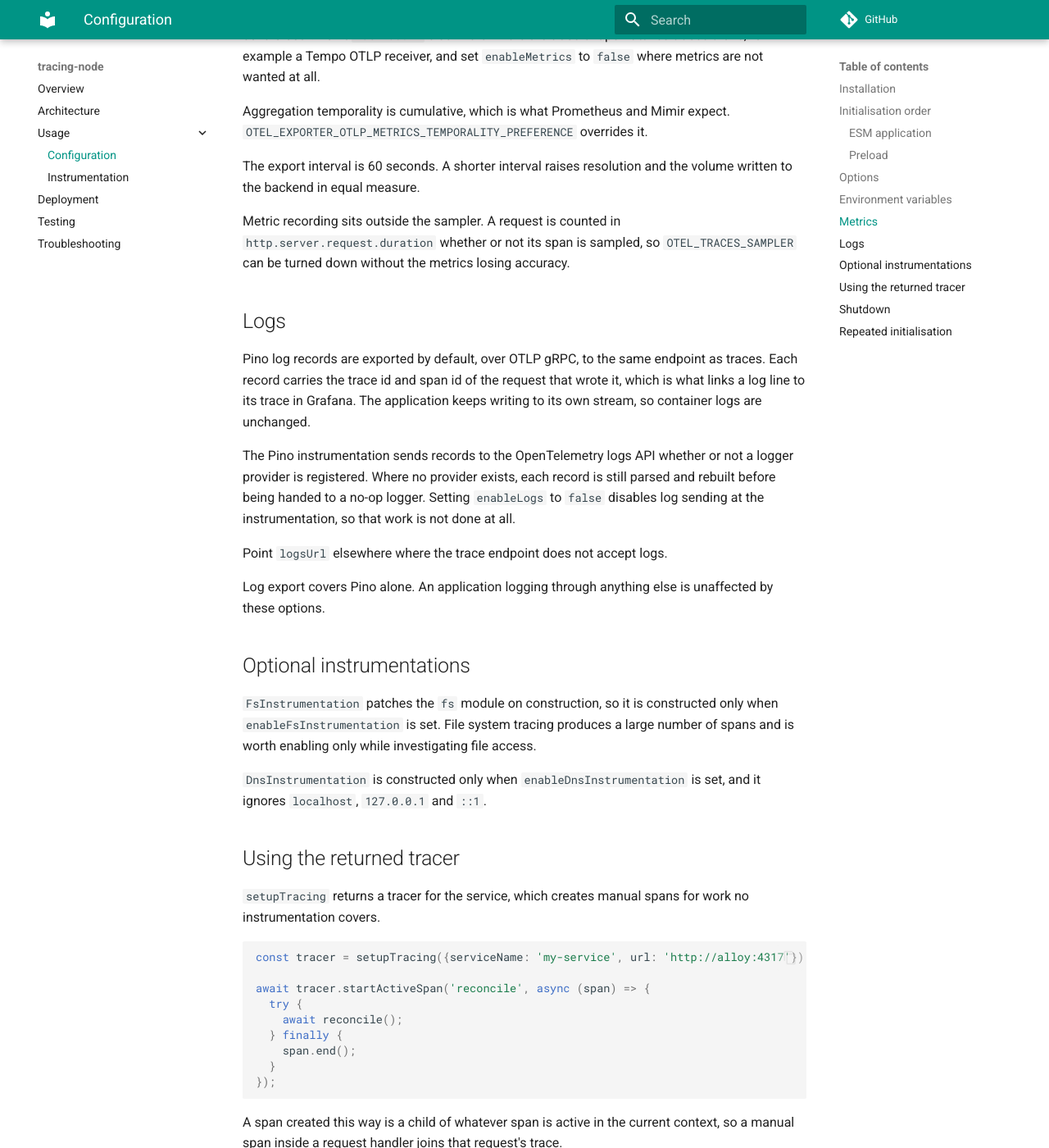
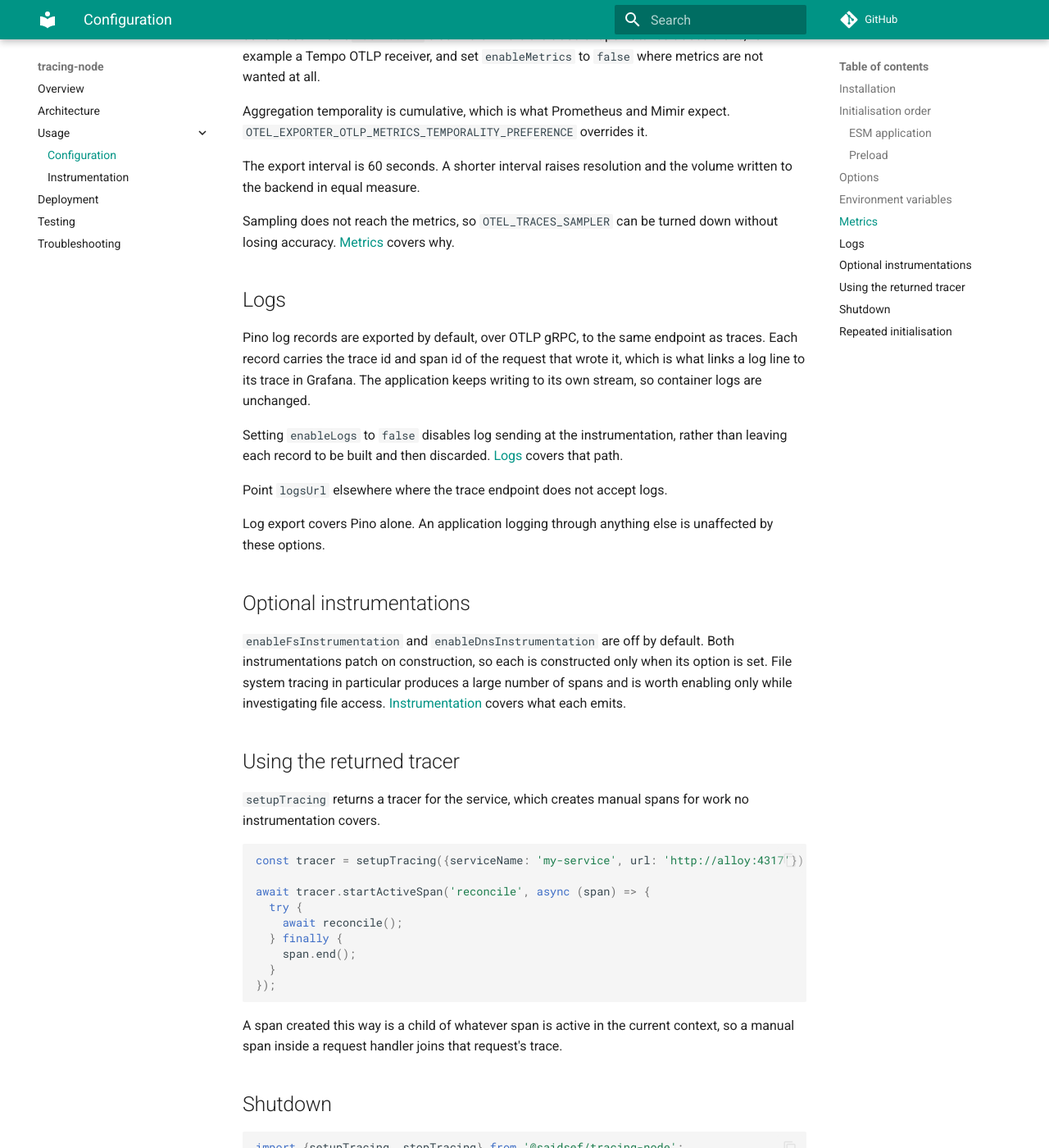
Before and after one commit to saidsef/tracing-node, an MkDocs documentation site: the page built from docs/usage.md, in a window 1280 px wide and 1400 px high, scrolled down 2768 px. Shown: the whole window at 82% size. Built offline with MkDocs 1.6.1 and Material for MkDocs 9.7.7, drawn with Linux system fonts in a browser that asks for light colours; comment, search, counter and statistics services are not loaded.

Commit message:
docs(site): remove statements repeated across pages
Nine facts were each stated on two or three pages, a few of them word for
word. The shutdown flush sequence sat in both architecture and usage. What
register() installs was in the architecture pipeline table and again in that
page's own Propagation section. The Tempo and Mimir sentence on the index was
a copy of the one in deployment.

Each of those now has one page that owns it, and the others link to it.

I left troubleshooting alone. It restates mechanisms as symptoms, which is
that page doing its job rather than repeating itself. The documentation tables
in the README and the site index stay duplicated too, because they link to
different targets and neither can defer to the other.

```diff
--- a/docs/usage.md
+++ b/docs/usage.md
@@ -90,13 +90,13 @@ Aggregation temporality is cumulative, which is what Prometheus and Mimir expect
 
 The export interval is 60 seconds. A shorter interval raises resolution and the volume written to the backend in equal measure.
 
-Metric recording sits outside the sampler. A request is counted in `http.server.request.duration` whether or not its span is sampled, so `OTEL_TRACES_SAMPLER` can be turned down without the metrics losing accuracy.
+Sampling does not reach the metrics, so `OTEL_TRACES_SAMPLER` can be turned down without losing accuracy. [Metrics](architecture.md#metrics) covers why.
 
 ## Logs
 
 Pino log records are exported by default, over OTLP gRPC, to the same endpoint as traces. Each record carries the trace id and span id of the request that wrote it, which is what links a log line to its trace in Grafana. The application keeps writing to its own stream, so container logs are unchanged.
 
-The Pino instrumentation sends records to the OpenTelemetry logs API whether or not a logger provider is registered. Where no provider exists, each record is still parsed and rebuilt before being handed to a no-op logger. Setting `enableLogs` to `false` disables log sending at the instrumentation, so that work is not done at all.
+Setting `enableLogs` to `false` disables log sending at the instrumentation, rather than leaving each record to be built and then discarded. [Logs](architecture.md#logs) covers that path.
 
 Point `logsUrl` elsewhere where the trace endpoint does not accept logs.
 
@@ -104,9 +104,7 @@ Log export covers Pino alone. An application logging through anything else is un
 
 ## Optional instrumentations
 
-`FsInstrumentation` patches the `fs` module on construction, so it is constructed only when `enableFsInstrumentation` is set. File system tracing produces a large number of spans and is worth enabling only while investigating file access.
-
-`DnsInstrumentation` is constructed only when `enableDnsInstrumentation` is set, and it ignores `localhost`, `127.0.0.1` and `::1`.
+`enableFsInstrumentation` and `enableDnsInstrumentation` are off by default. Both instrumentations patch on construction, so each is constructed only when its option is set. File system tracing in particular produces a large number of spans and is worth enabling only while investigating file access. [Instrumentation](instrumentation.md#file-system) covers what each emits.
 
 ## Using the returned tracer
 
```
Also changed, not shown: docs/architecture.md (+3 -3 lines), docs/deployment.md (+1 -8 lines), docs/index.md (+1 -1 lines), docs/instrumentation.md (+0 -2 lines).
